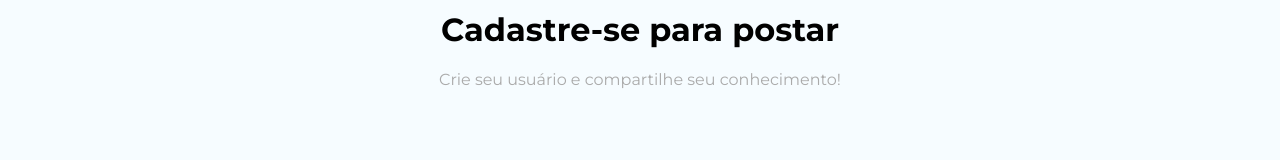
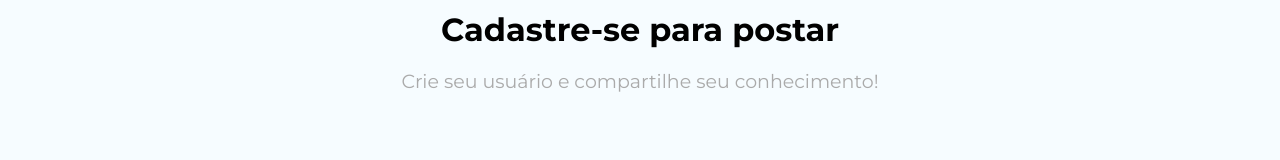
Before and after one commit to rodolphoreis/blog, a React (Vite) app: page /register in a window 1280 px wide. Shown: the part 151-311 px from the top of the page. Built offline with nearby package versions, Linux system fonts and the light colour scheme; no server answers.

Commit message:
feat: add font-size (p)

```diff
--- a/src/pages/Register/Register.module.css
+++ b/src/pages/Register/Register.module.css
@@ -6,6 +6,7 @@
 .register p {
   color: #aaa;
   margin-bottom: 90px;
+  font-size: 19px;
 }
 
 @media (max-width: 750px) {
```
